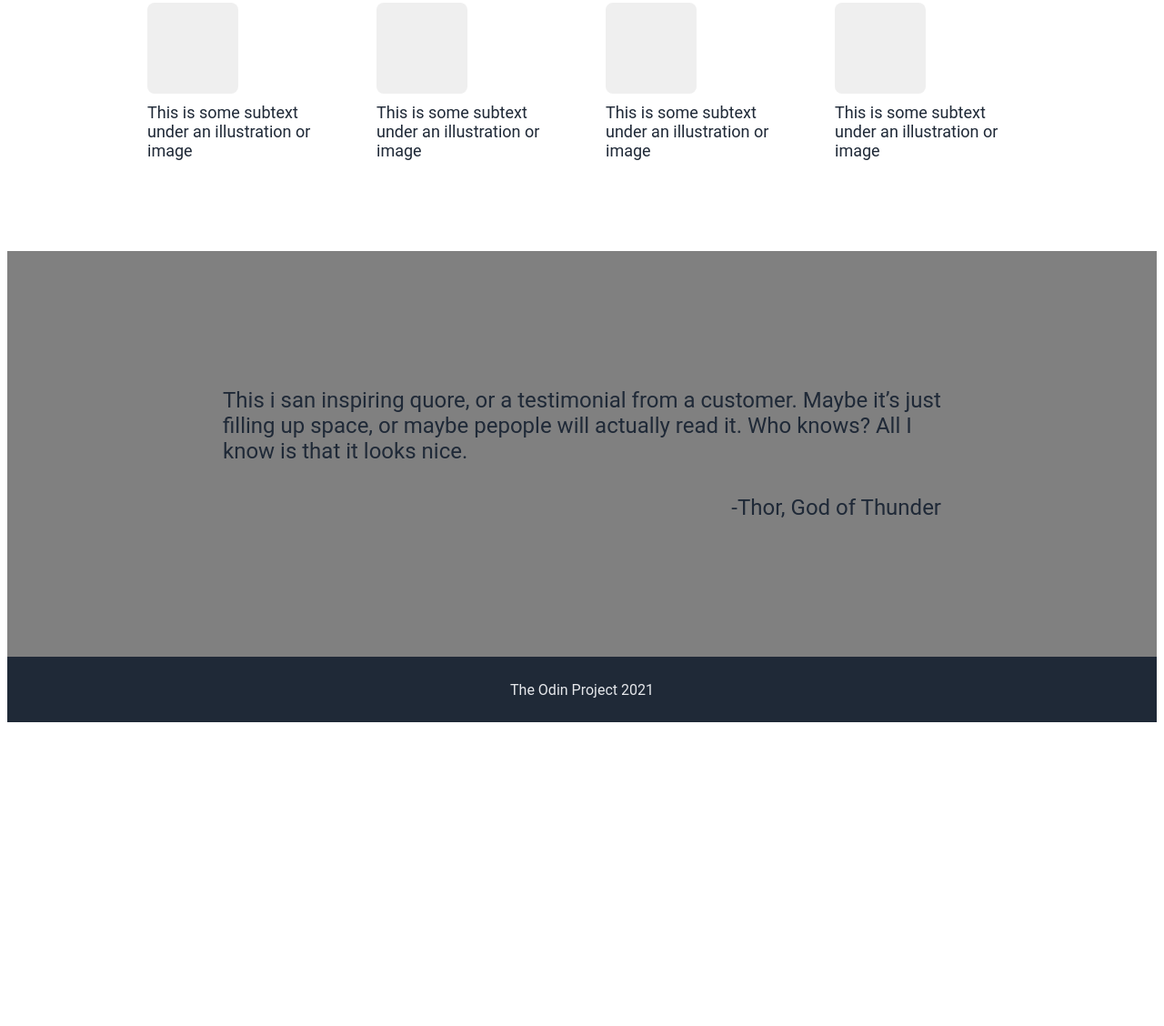
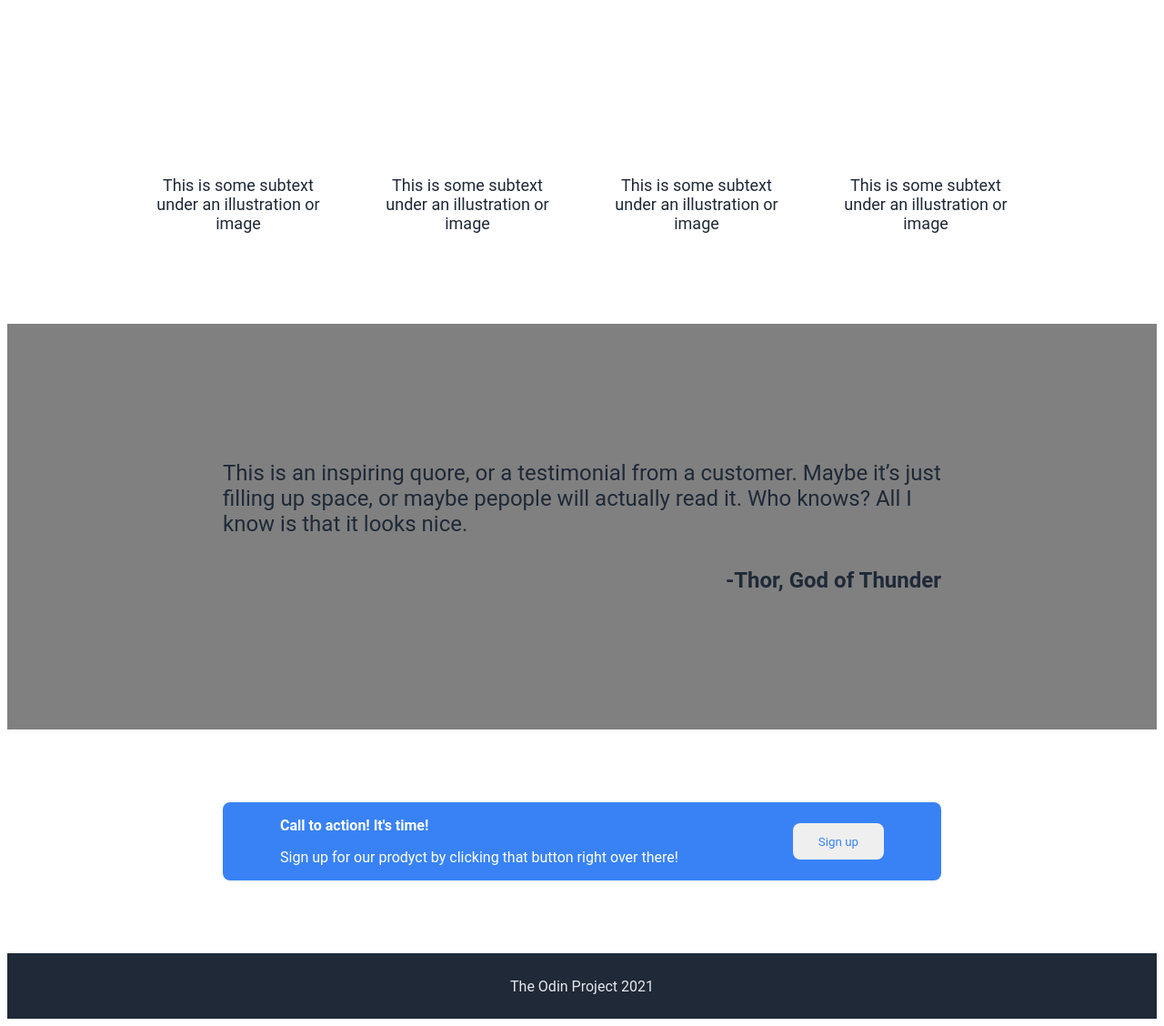
Before and after one commit to anna-brol/Landing-Page, a plain HTML site: page index.html in a window 1280 px wide. Shown: the part 625-1753 px from the top of the page at 91% size. Before the commit the page ends 1427 px from the top, so only its background shows below. Drawn offline with Linux system fonts and the light colour scheme.

Commit message:
Add button

```diff
--- a/index.html
+++ b/index.html
@@ -55,10 +55,21 @@
 
     </div>
 
+
 <div class="quote">
- <p class="text_quote">This i san inspiring quore, or a testimonial from a customer. Maybe it’s just filling up space, or maybe pepople will actually read it. Who knows? All I know is that it looks nice.</p>
+ <p class="text_quote">This is an inspiring quore, or a testimonial from a customer. Maybe it’s just filling up space, or maybe pepople will actually read it. Who knows? All I know is that it looks nice.</p>
  <p class="authore">-Thor, God of Thunder</p>
 </div>
+
+<div class="box">
+    <div class="title">
+        <p class="bold color">Call to action! It's time!</p>
+        <p class="color">Sign up for our prodyct by clicking that button right over there!</p>
+    </div>
+        <button class="frame">Sign up</button>
+</div>
+
+
 
 
     <div class="footer">
--- a/style.css
+++ b/style.css
@@ -112,12 +112,15 @@ body {
 
   .square {
     display: flex;
-    width: 100px;
-    height: 100px;
+    width: 180px;
+    height: 180px;
     border: none, #3882f6;
+    background-color: white;
     border-radius: 8px;
     padding: 10px 20px;
     transition-duration: 1s;
+    text-align: center;
+    align-items: center;
     }
 
     .two {
@@ -131,7 +134,7 @@ body {
 
     .text {
       display: flex;
-      justify-content: center;
+      text-align: center;
       align-items: center;
       color: #1f2937;
       font-size: 18px;
@@ -166,19 +169,47 @@ body {
       margin-top: 10px;
       margin-right: 237px;
       margin-bottom: 150px;
+      font-weight: bolder;
+    }
+
+
+    .box {
+      display: flex;
+      background-color: #3882f6;
+      margin-left: 237px;
+      margin-right: 237px;
+      margin-bottom: 80px;
+      margin-top: 80px;
+      border: none;
+      border-radius: 8px;
+      justify-content: space-around;
+      align-items: center;
     }
 
 
 
 
+    .frame {
+      display: flex;
+      margin: 0;
+      font-family: Roboto, sans-serif;
+      border: white;
+      border-radius: 8px;
+      color: #3882f6;
+      width: 100px;
+      height: 40px;
+      justify-content: center;
+      align-items: center;
+      text-align: center;
+    }
 
+    .bold {
+      font-weight: bolder;
+    }
 
-
-
-
-
-
-
+   .color {
+    color: white;
+   }
 
 
 
```
